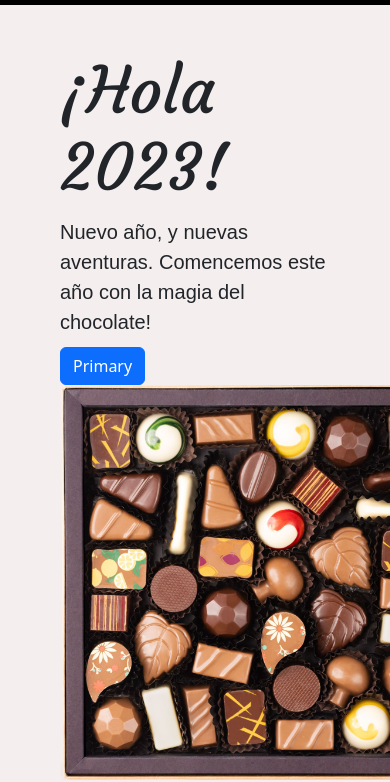
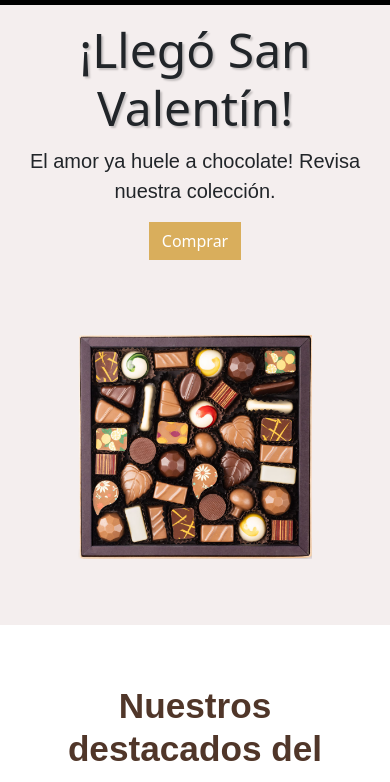
Before and after one commit to janeta-k/PreEntrega2Santi, a plain HTML site: page index.html in a window 390 px wide. Shown: the part 82-864 px from the top of the page. Drawn offline with nearby package versions, Linux system fonts and the light colour scheme.

Commit message:
Se hizo responsive el banner

```diff
--- a/index.html
+++ b/index.html
@@ -25,8 +25,8 @@
         </button>
 
           <div class="collapse navbar-collapse" id="navbarNav">
-            <ul class="navbar-nav ml-auto ">
-              <li class="nav-item ">
+            <ul class="navbar-nav ml-auto">
+              <li class="nav-item">
                 <a class="nav-link active" aria-current="page" href="./index.html">Inicio</a>
               </li>
               <li class="nav-item">
@@ -48,34 +48,20 @@
 
   </header>
 
-  <!-- <div class="header__img-container">
-      <img class="header__img" src="./img/log01.svg" alt="Logo" />
-    </div>
-    <nav class="nav">
-      <ul class="nav__ul">
-        <li class="nav__li"><a class="link" href="./index.html">Inicio</a></li>
-        <li class="nav__li"><a class="link" href="./pages/productos.html">Productos</a></li>
-        <li class="nav__li"><a class="link" href="./pages/blog.html">Blog</a></li>
-        <li class="nav__li"><a class="link" href="./pages/nosotros.html">Nosotros</a></li>
-        <li class="nav__li"><a class="link" href="./pages/contacto.html">Contacto</a></li>
-      </ul>
-    </nav> -->
-
   <!-- BANNER -->
 
   <main class="banner">
     <div class="container">
-      <div class="row p-5">
-        <div class="col-lg-6">
-          <h1 class="banner__title">¡Hola 2023!</h1>
+      <div class="row banner__padding">
+        <div class="col-lg-6 banner__text-center">
+          <h1 class="banner__title">¡Llegó San Valentín!</h1>
         <p class="banner__subtitle">
-          Nuevo año, y nuevas aventuras. Comencemos este año con la magia del
-          chocolate!
+          El amor ya huele a chocolate! Revisa nuestra colección.
         </p>
-        <button type="button" class="btn btn-primary">Primary</button>
+        <button type="button" class="btn banner__button">Comprar</button>
         </div>
         <div class="col-lg-6 text-center">
-          <img src="./img/chocolates-banner.png" alt="caja de bombones">
+          <img class="banner__img" src="./img/chocolates-banner.png" alt="caja de bombones">
         </div>
       </div>
     </div>
--- a/styles/estilos.css
+++ b/styles/estilos.css
@@ -67,6 +67,10 @@
 .banner{
     background-color: #f4eeee;
 }
+
+.banner__padding{
+    padding: 3rem;
+}
 /* .banner__img {
     width: 100%;
     height: auto;
@@ -82,26 +86,21 @@
 
 .banner__title {
     font-size: 4rem;
-    font-family: var(--courgette);
+
 }
 
 .banner__subtitle {
     font-size: 1.25rem;
     line-height: 30px;
     margin: 10px 0px;
-    font-family: var(--montserrat);
+    font-family:sans-serif;
 }
 
-/* .banner__button {
-    align-self: flex-start;
-    border-radius: 20px;
-    padding: 10px 20px;
-    letter-spacing: 1px;
+.banner__button {
     background-color: #d9ae5c;
     border: solid 1px #d9ae5c;
-    cursor: pointer;
     color: white;
-} */
+}
 
 /*SECCIÓN PRODUCTOS DESTACADOS*/
 
@@ -508,4 +507,35 @@
 
 
 @media (max-width: 600px){
+    /*Banner*/
+    .banner__padding{
+        padding: 1rem;
+    }
+    .banner__text-center{
+        text-align: center;
+    }
+    .banner__title{
+        font-size: 3rem;
+        margin-top: 30px 0px 8px;
+        text-shadow: 2px 2px 2px rgb(0 0 0 / 20%);
+    }
+    .banner__subtitle{
+        font-size: 20px;
+        margin-bottom: 1rem;
+    }
+    .btn{
+        --bs-btn-border-radius: 0;
+    }
+    .banner__button {
+    background-color: #d9ae5c;
+    border: solid 1px #d9ae5c;
+    color: white;
+    }
+    .banner__img{
+        width: 100%;
+        height: auto;
+       padding: 75px 50px 50px;
+    }
+
+    /*destacados del mes*/
 }
```
